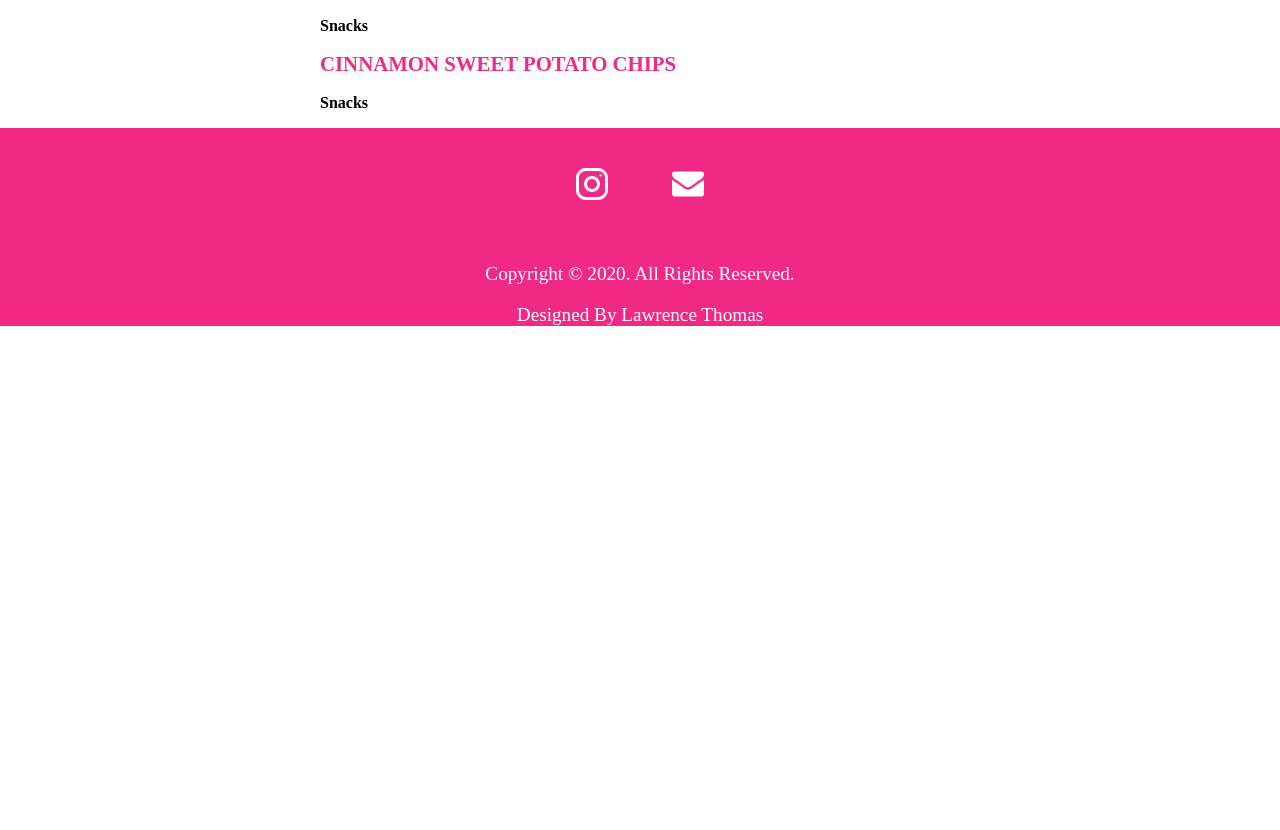
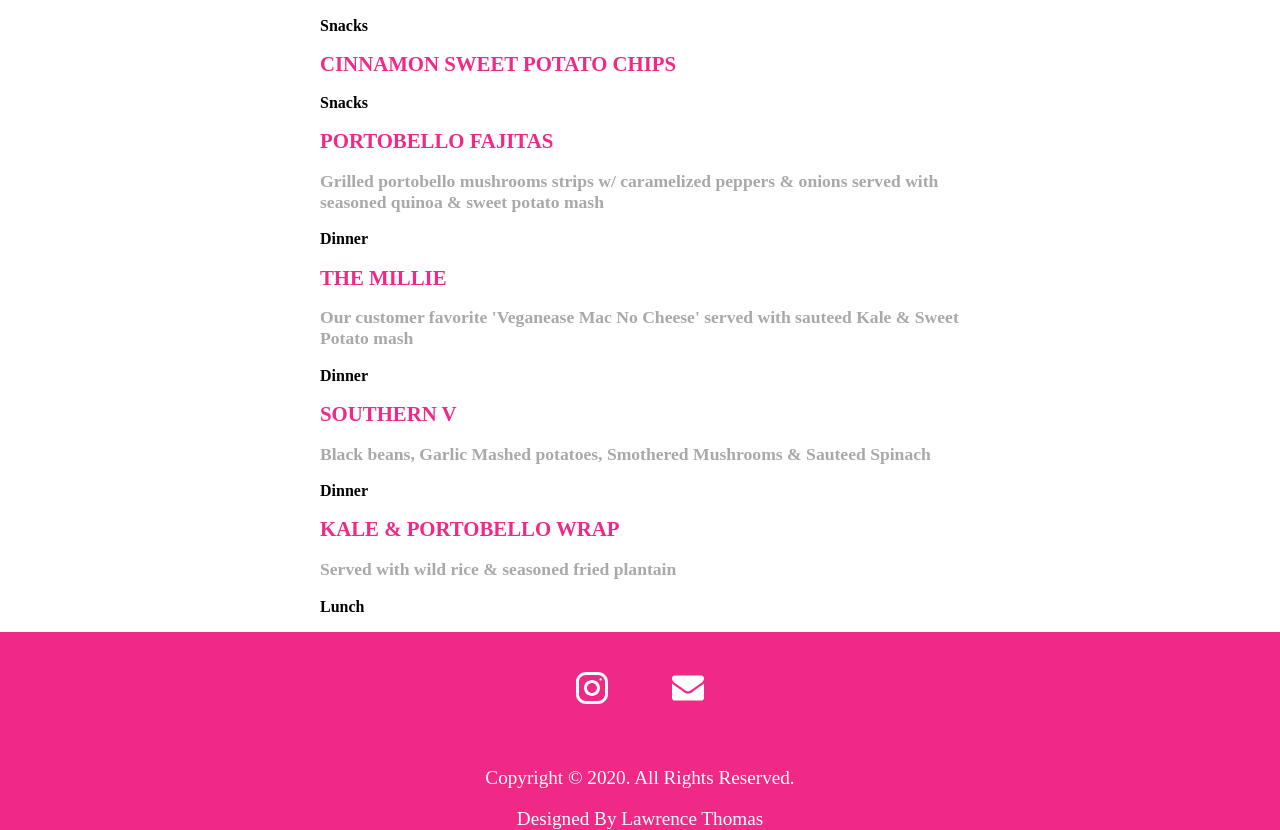
Before and after one commit to LThomas92/veganeasellc-full, a React (Create React App) app in the folder client/: page /menu in a window 1280 px wide. Shown: the part 2420-3250 px from the top of the page. Before the commit the page ends 2746 px from the top, so only its background shows below. Built offline with nearby package versions, Linux system fonts and the light colour scheme; no server answers; a web font is replaced by a local one.

Commit message:
Update Menu Items

```diff
--- a/client/src/components/Order/MealPlanForm30.js
+++ b/client/src/components/Order/MealPlanForm30.js
@@ -38,7 +38,11 @@ class MealPlanForm30 extends React.Component {
         { name: "SPAGHETTI 'NO' MEATBALLS" },
         { name: "ROASTED GARLIC ASPARAGUS" },
         { name: "LENTIL SOUP" },
-        { name: "PASTA SALAD" }
+        { name: "PASTA SALAD" },
+        { name: "KALE & PORTOBELLO WRAP" },
+        { name: "SOUTHERN V" },
+        { name: "THE MILLIE" },
+        { name: "PORTOBELLO FAJITAS" }
       ],
       snacks: [
         { name: "AGAVE CHILI POPCORN" },
--- a/client/src/components/Order/MealPlanForm5.js
+++ b/client/src/components/Order/MealPlanForm5.js
@@ -41,7 +41,11 @@ class MealPlanForm5 extends React.Component {
         { name: "SPAGHETTI 'NO' MEATBALLS" },
         { name: "ROASTED GARLIC ASPARAGUS" },
         { name: "LENTIL SOUP" },
-        { name: "PASTA SALAD" }
+        { name: "PASTA SALAD" },
+        { name: "KALE & PORTOBELLO WRAP" },
+        { name: "SOUTHERN V" },
+        { name: "THE MILLIE" },
+        { name: "PORTOBELLO FAJITAS" }
       ],
       snacks: [
         { name: "AGAVE CHILI POPCORN" },
@@ -95,7 +99,6 @@ class MealPlanForm5 extends React.Component {
       deliveryOption: e.target.value
     });
   };
-
 
   noti() {
     Swal.fire({
--- a/client/src/components/Order/MealPlanForm7.js
+++ b/client/src/components/Order/MealPlanForm7.js
@@ -38,7 +38,11 @@ class MealPlanForm7 extends React.Component {
         { name: "SPAGHETTI 'NO' MEATBALLS" },
         { name: "ROASTED GARLIC ASPARAGUS" },
         { name: "LENTIL SOUP" },
-        { name: "PASTA SALAD" }
+        { name: "PASTA SALAD" },
+        { name: "KALE & PORTOBELLO WRAP" },
+        { name: "SOUTHERN V" },
+        { name: "THE MILLIE" },
+        { name: "PORTOBELLO FAJITAS" }
       ],
       snacks: [
         { name: "AGAVE CHILI POPCORN" },
--- a/client/src/data/menuData.js
+++ b/client/src/data/menuData.js
@@ -118,6 +118,33 @@ const items = [
     id: 18,
     category: "Snacks",
     itemName: "CINNAMON SWEET POTATO CHIPS"
+  },
+  {
+    id: 19,
+    category: "Dinner",
+    itemName: "PORTOBELLO FAJITAS",
+    itemDesc:
+      "Grilled portobello mushrooms strips w/ caramelized peppers & onions served with seasoned quinoa & sweet potato mash"
+  },
+  {
+    id: 20,
+    category: "Dinner",
+    itemName: "THE MILLIE",
+    itemDesc:
+      "Our customer favorite 'Veganease Mac No Cheese' served with sauteed Kale & Sweet Potato mash"
+  },
+  {
+    id: 21,
+    category: "Dinner",
+    itemName: "SOUTHERN V",
+    itemDesc:
+      "Black beans, Garlic Mashed potatoes, Smothered Mushrooms & Sauteed Spinach"
+  },
+  {
+    id: 22,
+    category: "Lunch",
+    itemName: "KALE & PORTOBELLO WRAP",
+    itemDesc: "Served with wild rice & seasoned fried plantain "
   }
 ];
 
--- a/client/src/sass/_navbar.scss
+++ b/client/src/sass/_navbar.scss
@@ -22,6 +22,7 @@
   margin-left: 1rem;
   @media screen and (max-width: 800px) {
     width: 90%;
+    margin-left: 3.5rem;
   }
 }
 
```
